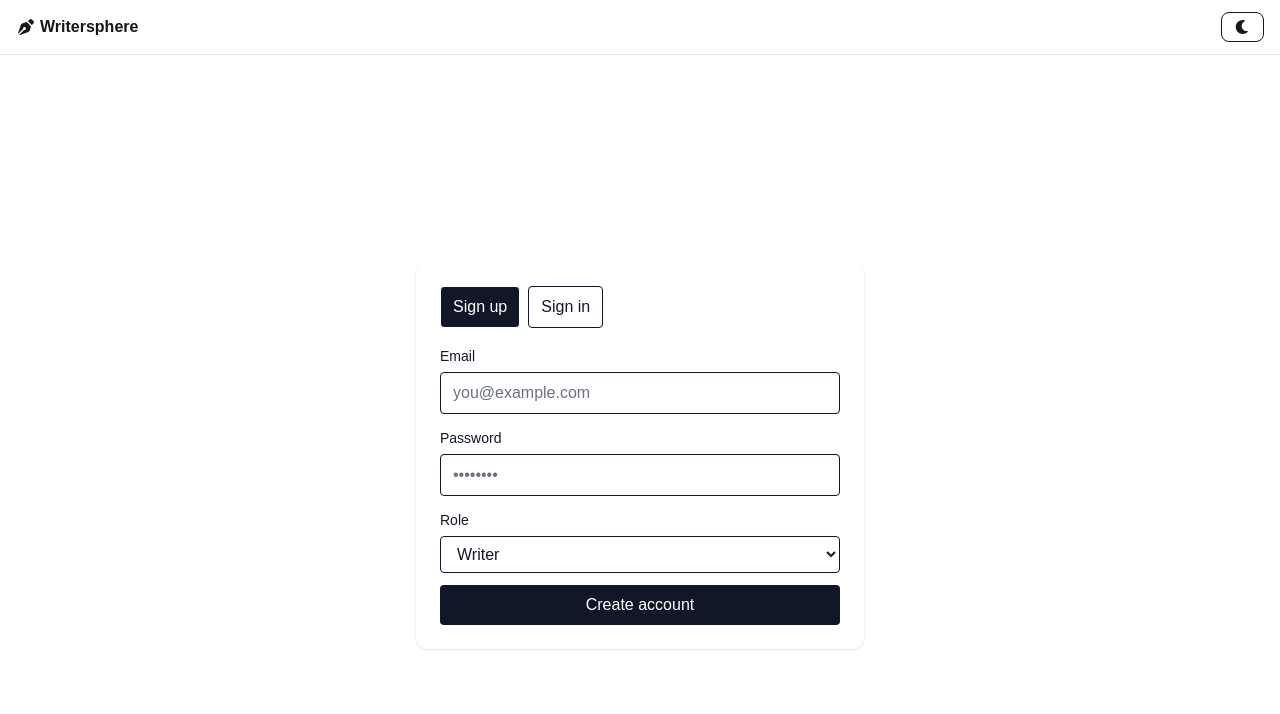
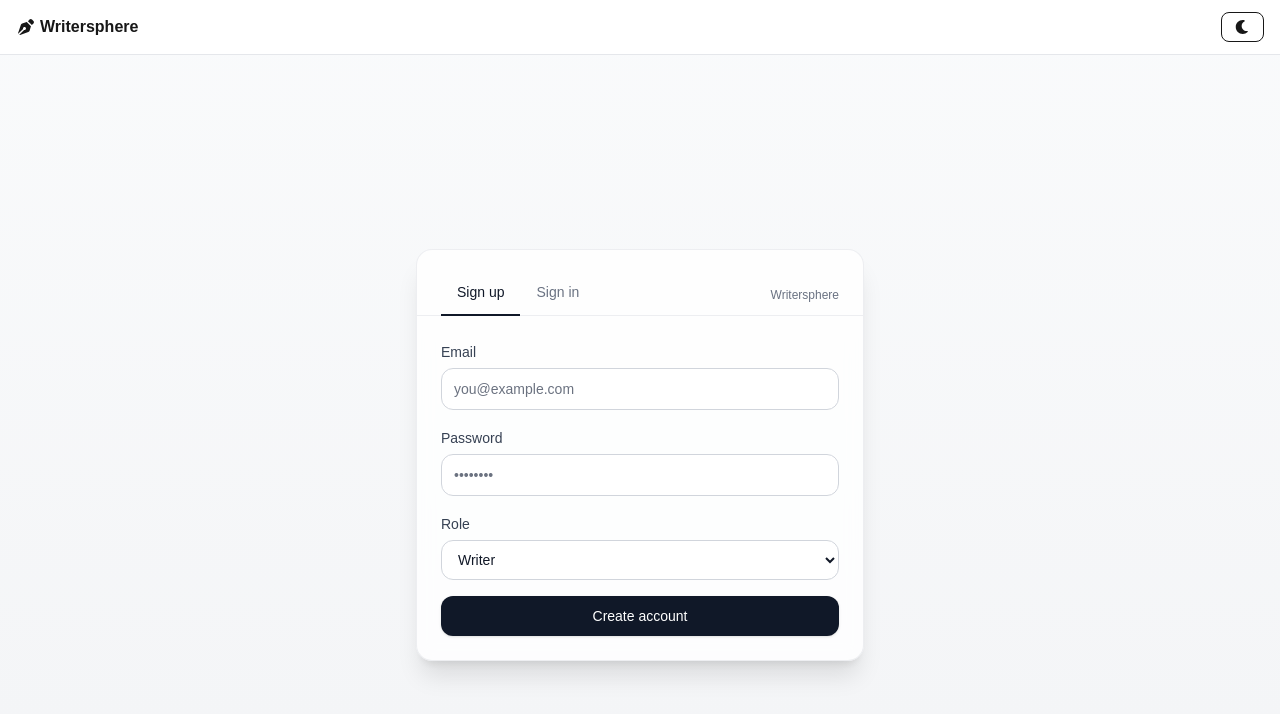
Before and after one commit to subhamsarangi/writersphere, a Next.js app: page / in a window 1280 px wide. Shown: the top 714 px of the page. Built offline with nearby package versions, Linux system fonts and the light colour scheme; no server answers.

Commit message:
updated UIux

```diff
--- a/src/app/globals.css
+++ b/src/app/globals.css
@@ -31,3 +31,14 @@ input, textarea, select { color: rgb(17 24 39); background-color: #fff; }
 html.dark input, html.dark textarea, html.dark select { color: #e5e7eb; background-color: #111827; }
 input::placeholder, textarea::placeholder { color: #6b7280; }
 html.dark input::placeholder, html.dark textarea::placeholder { color: #9ca3af; }
+
+@layer base {
+  a,
+  button {
+    cursor: pointer;
+  }
+
+  button:disabled {
+    cursor: not-allowed;
+  }
+}
--- a/src/app/page.tsx
+++ b/src/app/page.tsx
@@ -10,6 +10,15 @@ const supabase = getSupabaseBrowserClient();
 
 type Mode = "sign_in" | "sign_up";
 
+function Spinner({ className = "" }: { className?: string }) {
+  return (
+    <span
+      aria-hidden="true"
+      className={`inline-block h-4 w-4 animate-spin rounded-full border-2 border-current border-r-transparent ${className}`}
+    />
+  );
+}
+
 export default function HomePage() {
   const router = useRouter();
   const [mode, setMode] = useState<Mode>("sign_up");
@@ -20,7 +29,6 @@ export default function HomePage() {
   const [msg, setMsg] = useState<string | null>(null);
   const [err, setErr] = useState<string | null>(null);
 
-  // NEW: separate "ready" to prevent UI flash
   const [ready, setReady] = useState(false);
   const [session, setSession] = useState<Session | null>(null);
 
@@ -35,7 +43,6 @@ export default function HomePage() {
       const { data: listener } = supabase.auth.onAuthStateChange((_e, s) => {
         setSession(s);
       });
-      // cleanup (guard against undefined)
       unsub = listener?.subscription?.unsubscribe;
     })();
 
@@ -48,6 +55,8 @@ export default function HomePage() {
 
   const handleSubmit = async (e: React.FormEvent<HTMLFormElement>) => {
     e.preventDefault();
+    if (loading) return;
+
     setErr(null);
     setMsg(null);
     setLoading(true);
@@ -75,6 +84,7 @@ export default function HomePage() {
             | "reader"
             | "writer"
             | undefined;
+
           if (uRole === "writer" || role === "writer")
             router.replace("/dashboard");
           else
@@ -91,6 +101,7 @@ export default function HomePage() {
           setErr(error.message);
           return;
         }
+
         const uRole = data.user?.user_metadata?.role as
           | "reader"
           | "writer"
@@ -103,81 +114,111 @@ export default function HomePage() {
     }
   };
 
-  // NEW: block render until we know the session to avoid splash of the auth box
   if (!ready) {
     return (
       <main className="min-h-screen flex items-center justify-center bg-gray-50 dark:bg-gray-900">
-        {/* Skeleton or nothing; replace with your own shimmer if you like */}
-        <div className="h-32 w-32 rounded-xl border border-gray-200 dark:border-gray-800 animate-pulse" />
+        <div className="h-32 w-32 rounded-2xl border border-gray-200 dark:border-gray-800 animate-pulse" />
       </main>
     );
   }
 
   return (
     <main className="min-h-screen flex flex-col">
-      <div className="flex flex-1 items-center justify-center p-6">
+      {/* Subtle background */}
+      <div className="flex flex-1 items-center justify-center p-6 bg-gradient-to-b from-gray-50 to-gray-100 dark:from-gray-950 dark:to-gray-900">
         {!session ? (
-          <div className="w-full max-w-md bg-white text-gray-900 p-6 rounded-xl shadow dark:bg-gray-800 dark:text-gray-100">
-            <div className="flex gap-2 mb-4">
+          <div className="w-full max-w-md rounded-2xl border border-gray-200/70 bg-white/80 text-gray-900 shadow-xl backdrop-blur dark:border-gray-800/70 dark:bg-gray-900/60 dark:text-gray-100">
+            {/* Tabs */}
+            <div
+              role="tablist"
+              aria-label="Authentication"
+              className="flex items-end border-b border-gray-200/70 px-6 pt-5 dark:border-gray-800/70"
+            >
               <button
                 type="button"
+                role="tab"
+                aria-selected={mode === "sign_up"}
                 onClick={() => setMode("sign_up")}
-                className={`px-3 py-2 rounded border ${
+                className={[
+                  "relative -mb-px px-4 py-3 text-sm font-medium transition",
+                  "border-b-2",
                   mode === "sign_up"
-                    ? "bg-gray-900 text-white dark:bg-white dark:text-gray-900"
-                    : "bg-white dark:bg-gray-700 dark:text-gray-100"
-                }`}
+                    ? "border-gray-900 text-gray-900 dark:border-gray-100 dark:text-gray-100"
+                    : "border-transparent text-gray-500 hover:text-gray-900 dark:text-gray-400 dark:hover:text-gray-100",
+                ].join(" ")}
               >
                 Sign up
               </button>
+
               <button
                 type="button"
+                role="tab"
+                aria-selected={mode === "sign_in"}
                 onClick={() => setMode("sign_in")}
-                className={`px-3 py-2 rounded border ${
+                className={[
+                  "relative -mb-px px-4 py-3 text-sm font-medium transition",
+                  "border-b-2",
                   mode === "sign_in"
-                    ? "bg-gray-900 text-white dark:bg-white dark:text-gray-900"
-                    : "bg-white dark:bg-gray-700 dark:text-gray-100"
-                }`}
+                    ? "border-gray-900 text-gray-900 dark:border-gray-100 dark:text-gray-100"
+                    : "border-transparent text-gray-500 hover:text-gray-900 dark:text-gray-400 dark:hover:text-gray-100",
+                ].join(" ")}
               >
                 Sign in
               </button>
+
+              <div className="ml-auto pb-3 text-xs text-gray-500 dark:text-gray-400">
+                Writersphere
+              </div>
             </div>
 
-            <form onSubmit={handleSubmit} className="space-y-3">
+            <div className="p-6">
+              <form onSubmit={handleSubmit} className="space-y-4">
                 <label className="block">
-                <span className="text-sm">Email</span>
+                  <span className="text-sm text-gray-700 dark:text-gray-200">
+                    Email
+                  </span>
                   <input
                     type="email"
                     required
                     value={email}
                     onChange={(e) => setEmail(e.target.value)}
-                  className="mt-1 w-full rounded border px-3 py-2 bg-white dark:bg-gray-700 dark:text-gray-100"
+                    className="mt-1 w-full rounded-xl border border-gray-300 bg-white px-3 py-2.5 text-sm outline-none transition
+                               focus:border-gray-900 focus:ring-4 focus:ring-gray-200
+                               dark:border-gray-700 dark:bg-gray-800 dark:focus:border-gray-100 dark:focus:ring-gray-800"
                     placeholder="you@example.com"
                   />
                 </label>
 
                 <label className="block">
-                <span className="text-sm">Password</span>
+                  <span className="text-sm text-gray-700 dark:text-gray-200">
+                    Password
+                  </span>
                   <input
                     type="password"
                     required
                     minLength={6}
                     value={password}
                     onChange={(e) => setPassword(e.target.value)}
-                  className="mt-1 w-full rounded border px-3 py-2 bg-white dark:bg-gray-700 dark:text-gray-100"
+                    className="mt-1 w-full rounded-xl border border-gray-300 bg-white px-3 py-2.5 text-sm outline-none transition
+                               focus:border-gray-900 focus:ring-4 focus:ring-gray-200
+                               dark:border-gray-700 dark:bg-gray-800 dark:focus:border-gray-100 dark:focus:ring-gray-800"
                     placeholder="••••••••"
                   />
                 </label>
 
                 {mode === "sign_up" && (
                   <label className="block">
-                  <span className="text-sm">Role</span>
+                    <span className="text-sm text-gray-700 dark:text-gray-200">
+                      Role
+                    </span>
                     <select
                       value={role}
                       onChange={(e) =>
                         setRole(e.target.value as "reader" | "writer")
                       }
-                    className="mt-1 w-full rounded border px-3 py-2 bg-white dark:bg-gray-700 dark:text-gray-100"
+                      className="mt-1 w-full rounded-xl border border-gray-300 bg-white px-3 py-2.5 text-sm outline-none transition
+                                 focus:border-gray-900 focus:ring-4 focus:ring-gray-200
+                                 dark:border-gray-700 dark:bg-gray-800 dark:focus:border-gray-100 dark:focus:ring-gray-800"
                     >
                       <option value="writer">Writer</option>
                       <option value="reader">Reader</option>
@@ -188,34 +229,34 @@ export default function HomePage() {
                 <button
                   type="submit"
                   disabled={loading}
-                className="w-full rounded bg-gray-900 text-white py-2 disabled:opacity-60 dark:bg-white dark:text-gray-900"
+                  className="w-full rounded-xl bg-gray-900 px-4 py-2.5 text-sm font-medium text-white shadow-sm transition
+                             hover:opacity-95 active:scale-[0.99] disabled:opacity-60
+                             dark:bg-white dark:text-gray-900"
                 >
-                {loading
-                  ? mode === "sign_up"
+                  <span className="inline-flex items-center justify-center gap-2">
+                    {loading && <Spinner />}
+                    {mode === "sign_up"
+                      ? loading
                         ? "Creating account…"
-                    : "Signing in…"
-                  : mode === "sign_up"
-                  ? "Create account"
+                        : "Create account"
+                      : loading
+                      ? "Signing in…"
                       : "Sign in"}
+                  </span>
                 </button>
               </form>
 
               {msg && (
-              <p
-                className="mt-3 text-sm text-green-700 dark:text-green-400"
-                aria-live="polite"
-              >
+                <p className="mt-4 rounded-xl border border-green-200 bg-green-50 p-3 text-sm text-green-800 dark:border-green-900/50 dark:bg-green-950/40 dark:text-green-200">
                   {msg}
                 </p>
               )}
               {err && (
-              <p
-                className="mt-3 text-sm text-red-700 dark:text-red-400"
-                aria-live="polite"
-              >
+                <p className="mt-4 rounded-xl border border-red-200 bg-red-50 p-3 text-sm text-red-800 dark:border-red-900/50 dark:bg-red-950/40 dark:text-red-200">
                   {err}
                 </p>
               )}
+            </div>
           </div>
         ) : (
           <div className="text-center">
--- a/src/components/Navbar.tsx
+++ b/src/components/Navbar.tsx
@@ -16,6 +16,14 @@ import {
   faPenNib,
 } from "@fortawesome/free-solid-svg-icons";
 
+function Spinner({ className = "" }: { className?: string }) {
+  return (
+    <span
+      aria-hidden="true"
+      className={`inline-block h-4 w-4 animate-spin rounded-full border-2 border-current border-r-transparent ${className}`}
+    />
+  );
+}
 export default function Navbar() {
   const supabase = getSupabaseBrowserClient();
 
@@ -65,10 +73,18 @@ export default function Navbar() {
     } catch {}
   }
 
+  const [loggingOut, setLoggingOut] = useState(false);
+
   async function handleLogout() {
-    await supabase.auth.signOut();
-    setSession(null);
-    router.replace("/");
+    if (loggingOut) return;
+    setLoggingOut(true);
+    try {
+      await supabase.auth.signOut();
+      setSession(null);
+      router.replace("/");
+    } finally {
+      setLoggingOut(false);
+    }
   }
 
   return (
@@ -103,11 +119,16 @@ export default function Navbar() {
         {session && (
           <button
             onClick={handleLogout}
-            className="px-3 py-1 rounded-lg border text-sm
-                       hover:bg-red-100 hover:text-red-700
-                       dark:hover:bg-red-800 dark:hover:text-red-100"
+            disabled={loggingOut}
+            className="px-3 py-1 rounded-lg border text-sm transition
+                   hover:bg-red-100 hover:text-red-700
+                   dark:hover:bg-red-800 dark:hover:text-red-100
+                   disabled:opacity-60"
           >
-            <FontAwesomeIcon icon={faRightFromBracket} /> Logout
+            <span className="inline-flex items-center gap-2">
+              {loggingOut && <Spinner />}
+              <FontAwesomeIcon icon={faRightFromBracket} /> Logout
+            </span>
           </button>
         )}
       </div>
```
Lines whose indentation alone changed are shown as unchanged.
